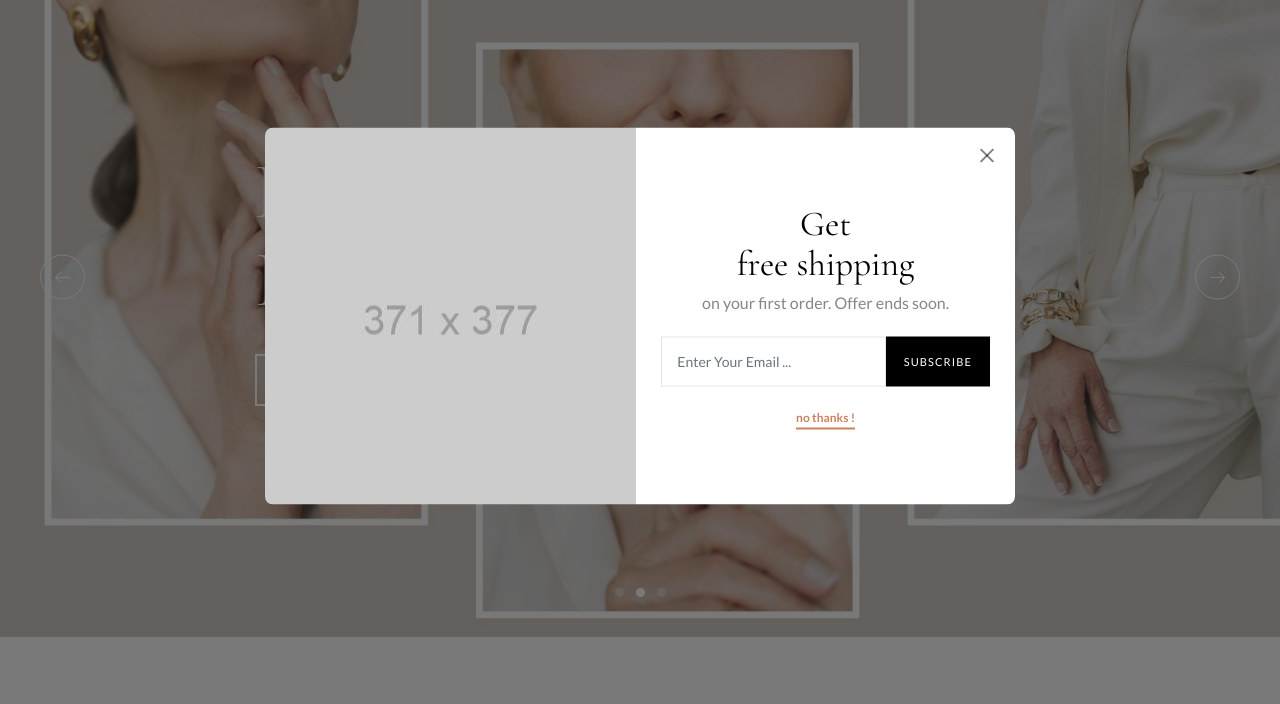
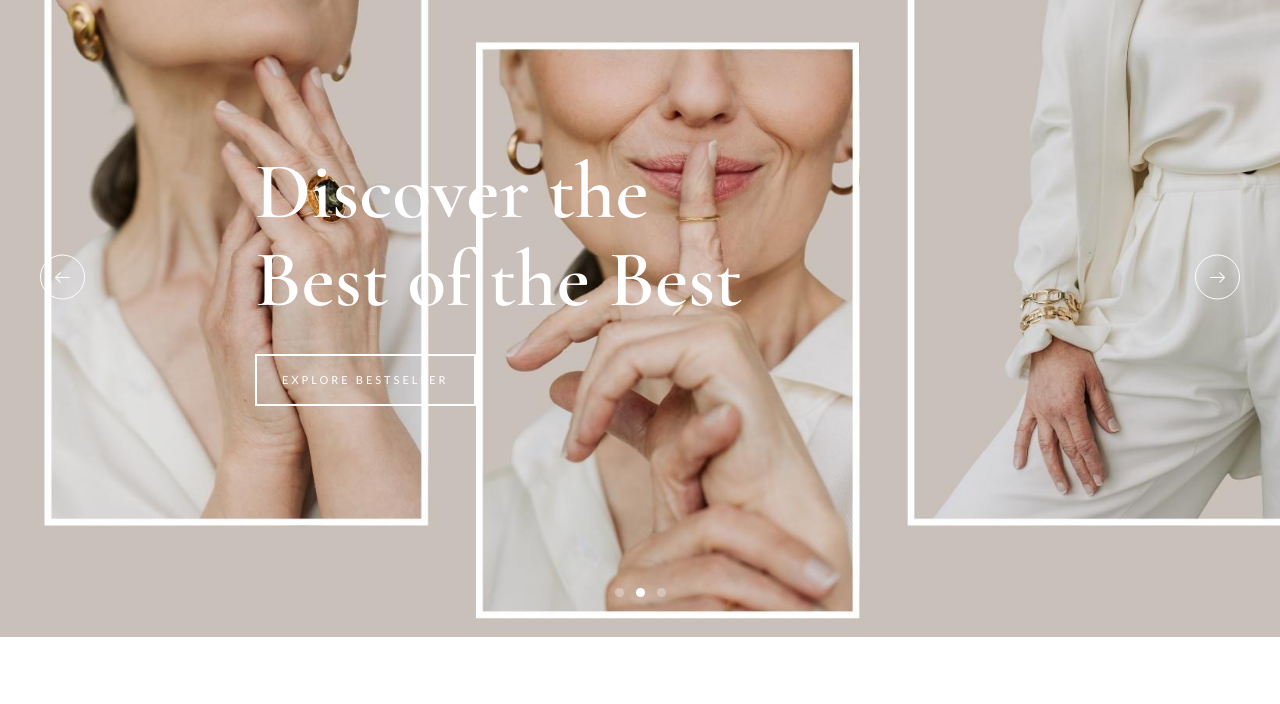
Before and after one commit to ElMehdiTaii/missora_jewellery, a plain HTML site: page index.html in a window 1280 px wide. Shown: the part 84-788 px from the top of the page. Drawn offline with nearby package versions, Linux system fonts and the light colour scheme; files whose address does not match are found by name.

Commit message:
remove modal

```diff
--- a/index.html
+++ b/index.html
@@ -1304,31 +1304,6 @@
 				</div>
 			</div>
 		</div>
-
-		<!-- Newsletter Popup -->
-		<div class="popup-shadow"></div>
-		<div class="newsletter-popup">
-			<a href="#" class="newsletter-close"></a>
-			<div class="newsletter-container">
-				<div class="newsletter-img">
-					<img src="media/banner/newsletter-popup.jpg" alt="">
-				</div>
-				<div class="newsletter-form">
-					<form action="" method="post">
-						<div class="newsletter-title">
-							<div class="title">Get<br> free shipping</div>
-							<div class="sub-title">on your first order. Offer ends soon.</div>
-						</div>
-						<div class="newsletter-input clearfix">
-							<input type="email" name="your-email" size="40" class="form-control" placeholder="Enter Your Email ...">
-							<input type="submit" value="Subscribe" class="form-control">
-			     		</div>
-			     		<div class="newsletter-no">no thanks !</div>
-					</form>
-				</div>
-			</div>
-		</div>
-
 		<!-- Page Loader -->
 		<div class="page-preloader">
 	    	<div class="loader">
```
